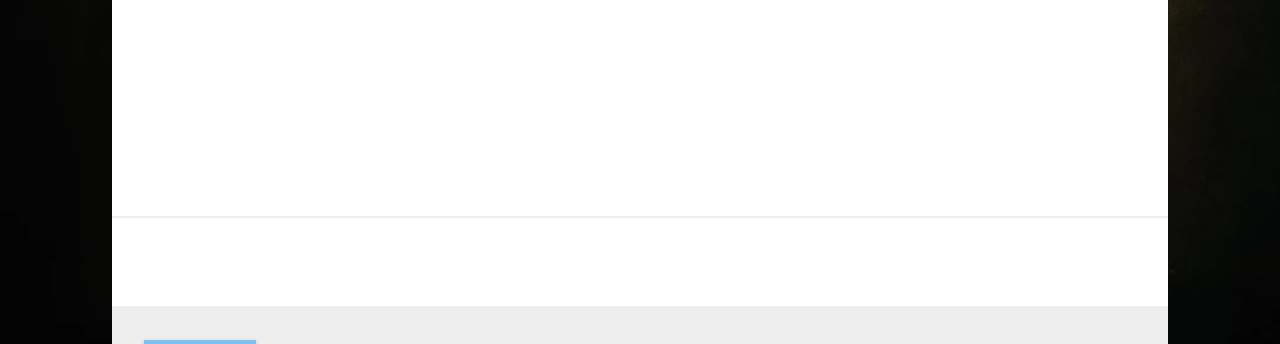
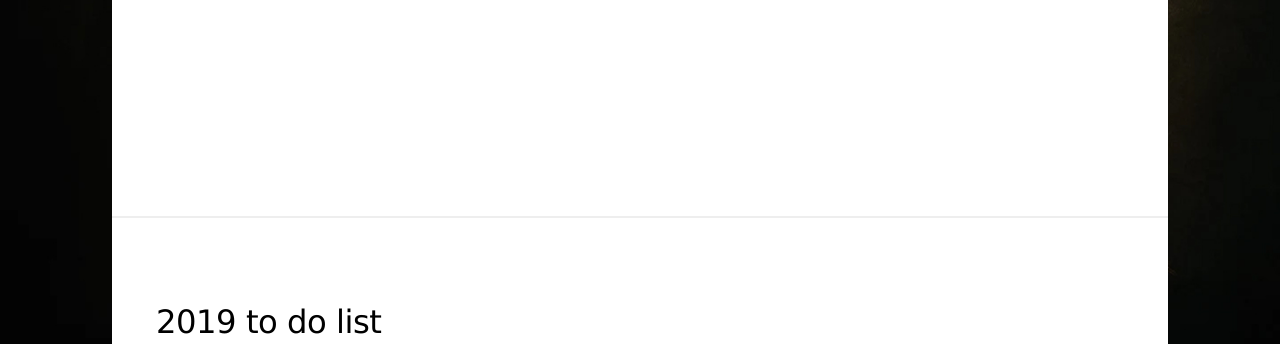
Before and after one commit to xiuyifan/xiuyifan.github.io, a plain HTML site: page 2019/01/03/article/index.html in a window 1280 px wide. Shown: the part 444-788 px from the top of the page. Drawn offline with nearby package versions, Linux system fonts and the light colour scheme; some packages are replaced by stand-ins of ours; a script that the page names is missing.

Commit message:
Site updated: 2019-01-03 20:26:40

```diff
--- a/2019/01/03/article/index.html
+++ b/2019/01/03/article/index.html
@@ -156,7 +156,7 @@
             </div>
             <!-- Post -->
             <div class="typo" style="padding: 3rem;">
-
+                <h1 id="2019-to-do-list"><a href="#2019-to-do-list" class="headerlink" title="2019 to do list"></a>2019 to do list</h1><h2 id="1-earn-one-billion-dollars"><a href="#1-earn-one-billion-dollars" class="headerlink" title="1.earn one billion dollars."></a>1.earn one billion dollars.</h2><h2 id="2-drop-dead"><a href="#2-drop-dead" class="headerlink" title="2.drop dead."></a>2.drop dead.</h2>
             </div>
 
             <!-- Post Comments -->
```
